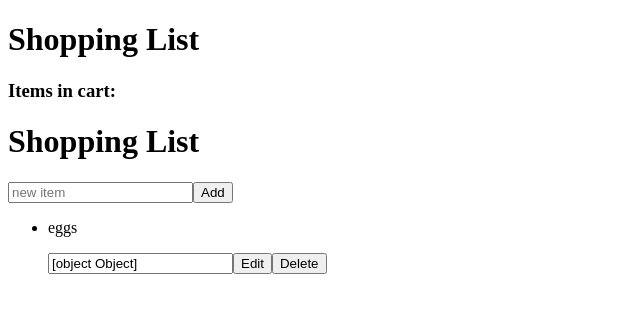
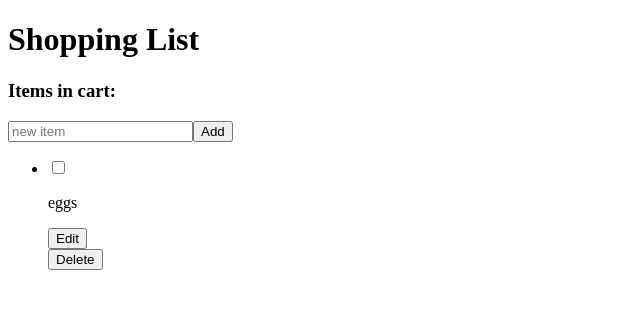
Before and after one commit to KamieShort/shopping-list-react, a React app: page / in a window 1280 px wide. Shown: the top 312 px of the page, without its empty margins (0-640 px from the left). Built offline with nearby package versions, Linux system fonts and the light colour scheme.

Commit message:
save and edit button displaying with conditional rendering

```diff
--- a/src/components/Item.jsx
+++ b/src/components/Item.jsx
@@ -2,12 +2,12 @@ import { useState } from 'react';
 
 import React from 'react';
 
-export default function List({ item, edit, remove }) {
+export default function Item({ item, edit, remove }) {
   const [editing, setEditing] = useState(false);
 
   let conditionalContent;
 
-  if (setEditing) {
+  if (editing) {
     conditionalContent = (
       <form
         onSubmit={(e) => {
@@ -28,12 +28,32 @@ export default function List({ item, edit, remove }) {
       </form>
     );
   } else {
-    content = (
+    conditionalContent = (
       <div>
         <p>{item.text}</p>
+        <button type="button" onClick={() => setEditing(true)}>
+          Edit
+        </button>
       </div>
     );
   }
 
-  return <div>List</div>;
+  return (
+    <div>
+      <input
+        type="checkbox"
+        checked={item.done}
+        onChange={(e) => {
+          edit({
+            ...item,
+            done: e.target.checked,
+          });
+        }}
+      />
+      {conditionalContent}
+      <button type="button" onClick={() => remove(item.id)}>
+        Delete
+      </button>
+    </div>
+  );
 }
--- a/src/views/ShoppingList.jsx
+++ b/src/views/ShoppingList.jsx
@@ -1,5 +1,6 @@
 import { useReducer, useState } from 'react';
 import React from 'react';
+import Item from '../components/Item';
 
 const initialState = [{ id: 0, text: 'eggs', done: false }];
 
@@ -51,7 +52,7 @@ export default function ShoppingList() {
 
   return (
     <div>
-      <h1>Shopping List</h1>
+      {/* <h1>Shopping List</h1> */}
       <form onSubmit={handleAddItem}>
         <input
           type="text"
@@ -66,16 +67,7 @@ export default function ShoppingList() {
       <ul>
         {items.map((item) => (
           <li key={item.id}>
-            <p>{item.text}</p>
-
-            <input
-              type="text"
-              value={item}
-              onChange={(e) => handleEdit(e.target.value)}
-            />
-            <button onChange={handleEdit}>Edit</button>
-
-            <button onClick={() => handleDelete(item.id)}>Delete</button>
+            <Item item={item} />
           </li>
         ))}
       </ul>
```
